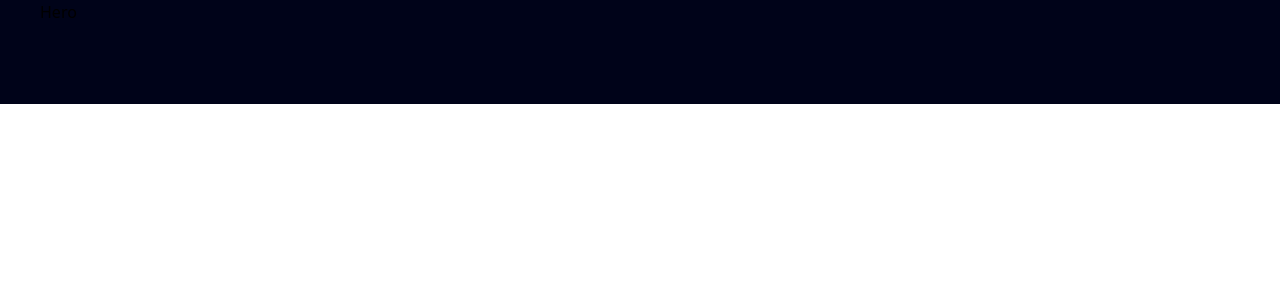
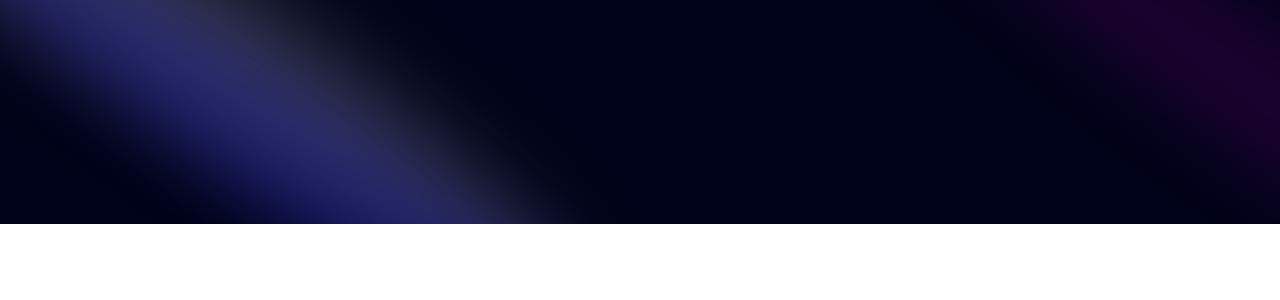
Before and after one commit to DrunkenJellies-dev/full_stack_portfolio, a Next.js app: page / in a window 1280 px wide. Shown: the top 300 px of the page. Built offline with nearby package versions, Linux system fonts and the light colour scheme.

Commit message:
Integrated Aceternity UI and added the spotlight ui

```diff
--- a/app/globals.css
+++ b/app/globals.css
@@ -1,3 +1,89 @@
 @tailwind base;
 @tailwind components;
 @tailwind utilities;
+
+@layer base {
+  :root {
+    --background: 0 0% 100%;
+    --foreground: 240 10% 3.9%;
+
+    --card: 0 0% 100%;
+    --card-foreground: 240 10% 3.9%;
+
+    --popover: 0 0% 100%;
+    --popover-foreground: 240 10% 3.9%;
+
+    --primary: 240 5.9% 10%;
+    --primary-foreground: 0 0% 98%;
+
+    --secondary: 240 4.8% 95.9%;
+    --secondary-foreground: 240 5.9% 10%;
+
+    --muted: 240 4.8% 95.9%;
+    --muted-foreground: 240 3.8% 46.1%;
+
+    --accent: 240 4.8% 95.9%;
+    --accent-foreground: 240 5.9% 10%;
+
+    --destructive: 0 84.2% 60.2%;
+    --destructive-foreground: 0 0% 98%;
+
+    --border: 240 5.9% 90%;
+    --input: 240 5.9% 90%;
+    --ring: 240 10% 3.9%;
+
+    --radius: 0.5rem;
+  }
+
+  .dark {
+    --background: 240 10% 3.9%;
+    --foreground: 0 0% 98%;
+
+    --card: 240 10% 3.9%;
+    --card-foreground: 0 0% 98%;
+
+    --popover: 240 10% 3.9%;
+    --popover-foreground: 0 0% 98%;
+
+    --primary: 0 0% 98%;
+    --primary-foreground: 240 5.9% 10%;
+
+    --secondary: 240 3.7% 15.9%;
+    --secondary-foreground: 0 0% 98%;
+
+    --muted: 240 3.7% 15.9%;
+    --muted-foreground: 240 5% 64.9%;
+
+    --accent: 240 3.7% 15.9%;
+    --accent-foreground: 0 0% 98%;
+
+    --destructive: 0 62.8% 30.6%;
+    --destructive-foreground: 0 0% 98%;
+
+    --border: 240 3.7% 15.9%;
+    --input: 240 3.7% 15.9%;
+    --ring: 240 4.9% 83.9%;
+  }
+}
+
+@layer base {
+  * {
+    @apply border-border !scroll-smooth;
+  }
+  body {
+    @apply bg-background text-foreground;
+  }
+  button {
+    @apply active:outline-none;
+  }
+}
+
+@layer utilities {
+  .heading {
+    @apply font-bold text-4xl md:text-5xl text-center;
+  }
+
+  .black-gradient {
+    background: linear-gradient(90deg, #161a31 0%, #06091f 100%);
+  }
+}
--- a/components/Hero.tsx
+++ b/components/Hero.tsx
@@ -1,9 +1,25 @@
-import React from 'react'
+import React from "react";
+import { Spotlight } from "./ui/Spotlight";
 
 const Hero = () => {
   return (
-    <div className='pb-20'>Hero</div>
-  )
-}
+    <div className="pb-20 pt-36">
+      <div>
+        <Spotlight
+          className="-top-40 -left-10 md:left-32 md:-top-20 h-screen"
+          fill="white"
+        />
+        <Spotlight
+          className="top-10 left-full h-[80vh] w-[50vw]"
+          fill="purple"
+        />
+        <Spotlight
+          className="top-28 left-80 h-[80vh] w-[50vw]"
+          fill="blue"
+        />
+      </div>
+    </div>
+  );
+};
 
-export default Hero
+export default Hero;
--- /dev/null
+++ b/components/ui/Spotlight.tsx
@@ -0,0 +1,56 @@
+import React from "react";
+import { cn } from "@/lib/utils";
+
+type SpotlightProps = {
+  className?: string;
+  fill?: string;
+};
+
+export const Spotlight = ({ className, fill }: SpotlightProps) => {
+  return (
+    <svg
+      className={cn(
+        "animate-spotlight pointer-events-none absolute z-[1]  h-[169%] w-[138%] lg:w-[84%] opacity-0",
+        className
+      )}
+      xmlns="http://www.w3.org/2000/svg"
+      viewBox="0 0 3787 2842"
+      fill="none"
+    >
+      <g filter="url(#filter)">
+        <ellipse
+          cx="1924.71"
+          cy="273.501"
+          rx="1924.71"
+          ry="273.501"
+          transform="matrix(-0.822377 -0.568943 -0.568943 0.822377 3631.88 2291.09)"
+          fill={fill || "white"}
+          fillOpacity="0.21"
+        ></ellipse>
+      </g>
+      <defs>
+        <filter
+          id="filter"
+          x="0.860352"
+          y="0.838989"
+          width="3785.16"
+          height="2840.26"
+          filterUnits="userSpaceOnUse"
+          colorInterpolationFilters="sRGB"
+        >
+          <feFlood floodOpacity="0" result="BackgroundImageFix"></feFlood>
+          <feBlend
+            mode="normal"
+            in="SourceGraphic"
+            in2="BackgroundImageFix"
+            result="shape"
+          ></feBlend>
+          <feGaussianBlur
+            stdDeviation="151"
+            result="effect1_foregroundBlur_1065_8"
+          ></feGaussianBlur>
+        </filter>
+      </defs>
+    </svg>
+  );
+};
--- /dev/null
+++ b/lib/utils.ts
@@ -0,0 +1,6 @@
+import { ClassValue, clsx } from "clsx";
+import { twMerge } from "tailwind-merge";
+
+export function cn(...inputs: ClassValue[]) {
+  return twMerge(clsx(inputs));
+}
--- a/tailwind.config.ts
+++ b/tailwind.config.ts
@@ -1,20 +1,207 @@
+/* eslint-disable @typescript-eslint/no-unused-vars */
+/* eslint-disable @typescript-eslint/no-require-imports */
+/* eslint-disable @typescript-eslint/no-explicit-any */
 import type { Config } from "tailwindcss";
 
-export default {
+const svgToDataUri = require("mini-svg-data-uri");
+
+const colors = require("tailwindcss/colors");
+const {
+  default: flattenColorPalette,
+} = require("tailwindcss/lib/util/flattenColorPalette");
+
+const config = {
+  darkMode: ["class"],
   content: [
-    "./pages/**/*.{js,ts,jsx,tsx,mdx}",
-    "./components/**/*.{js,ts,jsx,tsx,mdx}",
-    "./app/**/*.{js,ts,jsx,tsx,mdx}",
+    "./pages/**/*.{ts,tsx}",
+    "./components/**/*.{ts,tsx}",
+    "./app/**/*.{ts,tsx}",
+    "./src/**/*.{ts,tsx}",
+    "./data/**/*.{ts,tsx}",
   ],
+  prefix: "",
   theme: {
+    container: {
+      center: true,
+      padding: "2rem",
+      screens: {
+        "2xl": "1400px",
+      },
+    },
     extend: {
-      colors:{
+      colors: {
         black: {
-          DEFAULT: '#000',
-          100: '#000319'
-        }
-      }
+          DEFAULT: "#000",
+          100: "#000319",
+          200: "rgba(17, 25, 40, 0.75)",
+          300: "rgba(255, 255, 255, 0.125)",
+        },
+        white: {
+          DEFAULT: "#FFF",
+          100: "#BEC1DD",
+          200: "#C1C2D3",
+        },
+        blue: {
+          "100": "#E4ECFF",
+        },
+        purple: "#CBACF9",
+        border: "hsl(var(--border))",
+        input: "hsl(var(--input))",
+        ring: "hsl(var(--ring))",
+        background: "hsl(var(--background))",
+        foreground: "hsl(var(--foreground))",
+        primary: {
+          DEFAULT: "hsl(var(--primary))",
+          foreground: "hsl(var(--primary-foreground))",
+        },
+        secondary: {
+          DEFAULT: "hsl(var(--secondary))",
+          foreground: "hsl(var(--secondary-foreground))",
+        },
+        destructive: {
+          DEFAULT: "hsl(var(--destructive))",
+          foreground: "hsl(var(--destructive-foreground))",
+        },
+        muted: {
+          DEFAULT: "hsl(var(--muted))",
+          foreground: "hsl(var(--muted-foreground))",
+        },
+        accent: {
+          DEFAULT: "hsl(var(--accent))",
+          foreground: "hsl(var(--accent-foreground))",
+        },
+        popover: {
+          DEFAULT: "hsl(var(--popover))",
+          foreground: "hsl(var(--popover-foreground))",
+        },
+        card: {
+          DEFAULT: "hsl(var(--card))",
+          foreground: "hsl(var(--card-foreground))",
+        },
+      },
+      borderRadius: {
+        lg: "var(--radius)",
+        md: "calc(var(--radius) - 2px)",
+        sm: "calc(var(--radius) - 4px)",
+      },
+      keyframes: {
+        "accordion-down": {
+          from: { height: "0" },
+          to: { height: "var(--radix-accordion-content-height)" },
+        },
+        "accordion-up": {
+          from: { height: "var(--radix-accordion-content-height)" },
+          to: { height: "0" },
+        },
+        spotlight: {
+          "0%": {
+            opacity: "0",
+            transform: "translate(-72%, -62%) scale(0.5)",
+          },
+          "100%": {
+            opacity: "1",
+            transform: "translate(-50%,-40%) scale(1)",
+          },
+        },
+        shimmer: {
+          from: {
+            backgroundPosition: "0 0",
+          },
+          to: {
+            backgroundPosition: "-200% 0",
+          },
+        },
+        moveHorizontal: {
+          "0%": {
+            transform: "translateX(-50%) translateY(-10%)",
+          },
+          "50%": {
+            transform: "translateX(50%) translateY(10%)",
+          },
+          "100%": {
+            transform: "translateX(-50%) translateY(-10%)",
+          },
+        },
+        moveInCircle: {
+          "0%": {
+            transform: "rotate(0deg)",
+          },
+          "50%": {
+            transform: "rotate(180deg)",
+          },
+          "100%": {
+            transform: "rotate(360deg)",
+          },
+        },
+        moveVertical: {
+          "0%": {
+            transform: "translateY(-50%)",
+          },
+          "50%": {
+            transform: "translateY(50%)",
+          },
+          "100%": {
+            transform: "translateY(-50%)",
+          },
+        },
+        scroll: {
+          to: {
+            transform: "translate(calc(-50% - 0.5rem))",
+          },
+        },
+      },
+      animation: {
+        "accordion-down": "accordion-down 0.2s ease-out",
+        "accordion-up": "accordion-up 0.2s ease-out",
+        spotlight: "spotlight 2s ease .75s 1 forwards",
+        shimmer: "shimmer 2s linear infinite",
+        first: "moveVertical 30s ease infinite",
+        second: "moveInCircle 20s reverse infinite",
+        third: "moveInCircle 40s linear infinite",
+        fourth: "moveHorizontal 40s ease infinite",
+        fifth: "moveInCircle 20s ease infinite",
+        scroll:
+          "scroll var(--animation-duration, 40s) var(--animation-direction, forwards) linear infinite",
+      },
     },
   },
-  plugins: [],
+  plugins: [
+    require("tailwindcss-animate"),
+    addVariablesForColors,
+    function ({ matchUtilities, theme }: any) {
+      matchUtilities(
+        {
+          "bg-grid": (value: any) => ({
+            backgroundImage: `url("${svgToDataUri(
+              `<svg xmlns="http://www.w3.org/2000/svg" viewBox="0 0 32 32" width="100" height="100" fill="none" stroke="${value}"><path d="M0 .5H31.5V32"/></svg>`
+            )}")`,
+          }),
+          "bg-grid-small": (value: any) => ({
+            backgroundImage: `url("${svgToDataUri(
+              `<svg xmlns="http://www.w3.org/2000/svg" viewBox="0 0 32 32" width="8" height="8" fill="none" stroke="${value}"><path d="M0 .5H31.5V32"/></svg>`
+            )}")`,
+          }),
+          "bg-dot": (value: any) => ({
+            backgroundImage: `url("${svgToDataUri(
+              `<svg xmlns="http://www.w3.org/2000/svg" viewBox="0 0 32 32" width="16" height="16" fill="none"><circle fill="${value}" id="pattern-circle" cx="10" cy="10" r="1.6257413380501518"></circle></svg>`
+            )}")`,
+          }),
+        },
+        { values: flattenColorPalette(theme("backgroundColor")), type: "color" }
+      );
+    },
+  ],
 } satisfies Config;
+
+function addVariablesForColors({ addBase, theme }: any) {
+  const allColors = flattenColorPalette(theme("colors"));
+  const newVars = Object.fromEntries(
+    Object.entries(allColors).map(([key, val]) => [`--${key}`, val])
+  );
+
+  addBase({
+    ":root": newVars,
+  });
+}
+
+export default config;
```
Also changed, not shown: package.json (+10 -5 lines), 1 other file (tests, documents, lock files or other folders).
